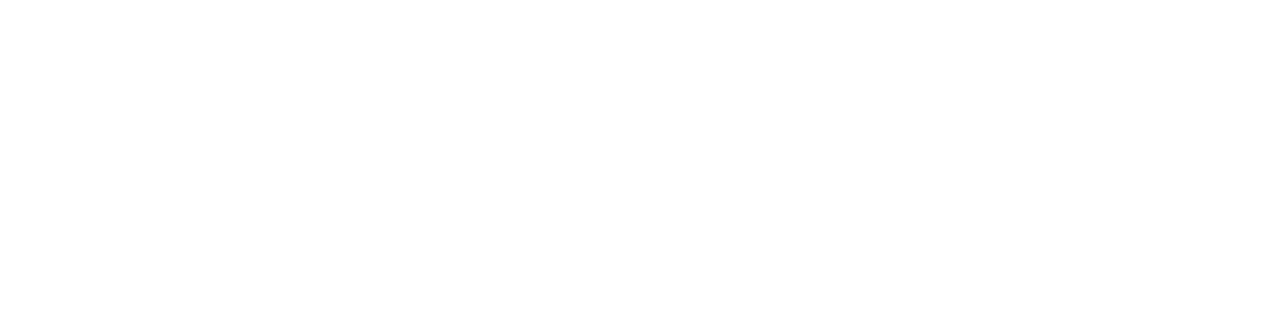
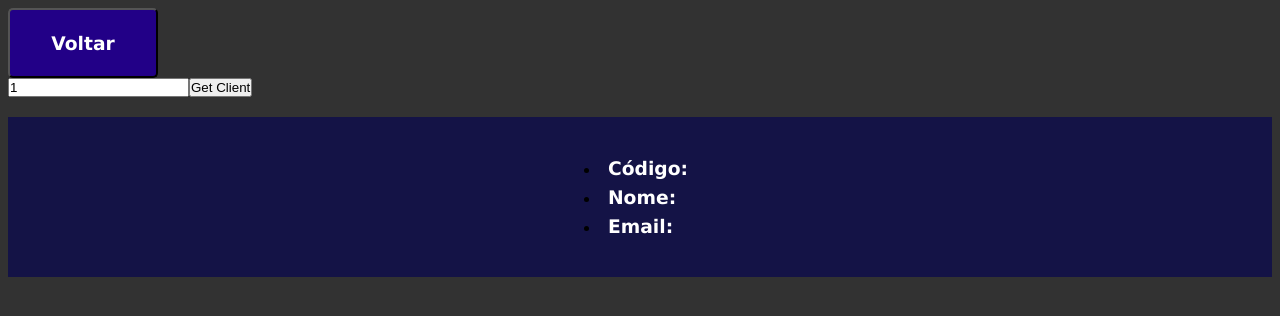
Before and after one commit to gustavo-silva-clear/React_register_project, a Next.js app: page /integracao in a window 1280 px wide. Before the commit this address had no page. Shown: the top 316 px of the page. Built offline with nearby package versions, Linux system fonts and the light colour scheme.

Commit message:
feat: API Integration

```diff
--- /dev/null
+++ b/src/pages/integracao.jsx
@@ -0,0 +1,59 @@
+import { useState } from 'react'
+import Layout from '../components/Layout'
+import styles from '../styles/integration.module.css'
+
+export default function Integracao() {
+
+    const [client, setClient] = useState({})
+    const [cod, setCod] = useState(1)
+
+
+    async function GetClient() {
+
+        //1ª forma
+        const resp = await fetch(`http://localhost:3000/api/clients/${cod}`)
+        const dados =await resp.json()
+        setClient(dados)
+
+
+        //2ª forma
+        //fetch(`http://localhost:3000/api/clients/${cod}`)
+          //  .then(resp => resp.json())
+            //.then(dados => setClient(dados))
+
+    }
+
+
+
+    return (
+        <Layout>
+
+
+            <div>
+                <input type="number" value={cod} onChange={e => setCod(e.target.value)} />
+                <button onClick={GetClient}>Get Client</button>
+            </div>
+            <div className={styles.list}>
+                <ul>
+                    <li>
+                        <h3>Código:{client.id}</h3>
+                    </li>
+
+                    <li>
+                        <h3>Nome:{client.nome}</h3>
+                    </li>
+
+                    <li>
+                        <h3>Email:{client.email}</h3>
+                    </li>
+
+                </ul>
+
+            </div>
+        </Layout>
+
+
+
+    )
+
+}
--- /dev/null
+++ b/src/styles/integration.module.css
@@ -0,0 +1,10 @@
+.list {
+
+display: flex;
+justify-content: center;
+align-items: center;
+background-color: #141346;
+height: 20vh;
+margin-top: 20px;
+
+}
```
Also changed, not shown: src/pages/index.jsx (+6 -3 lines).
